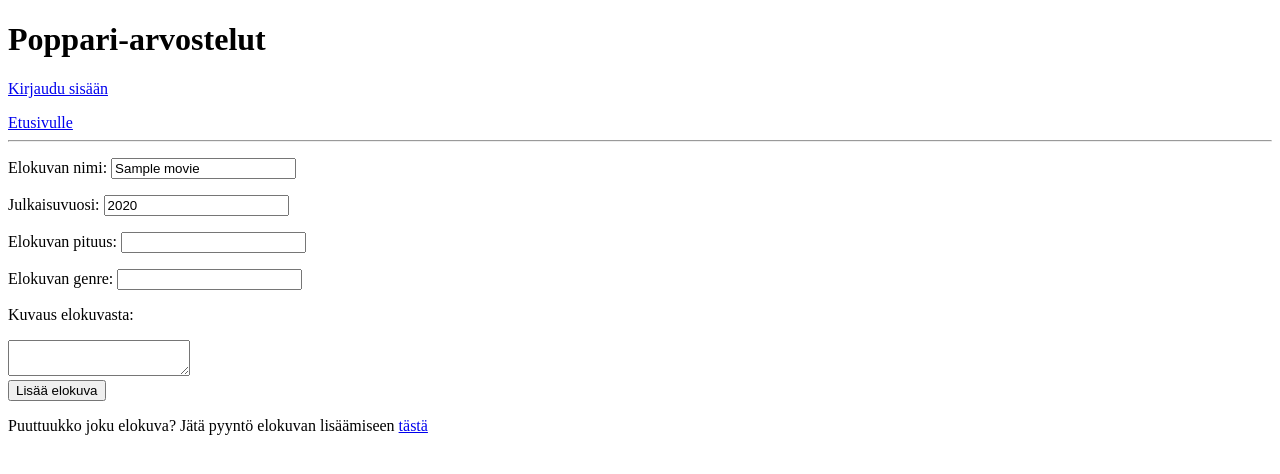
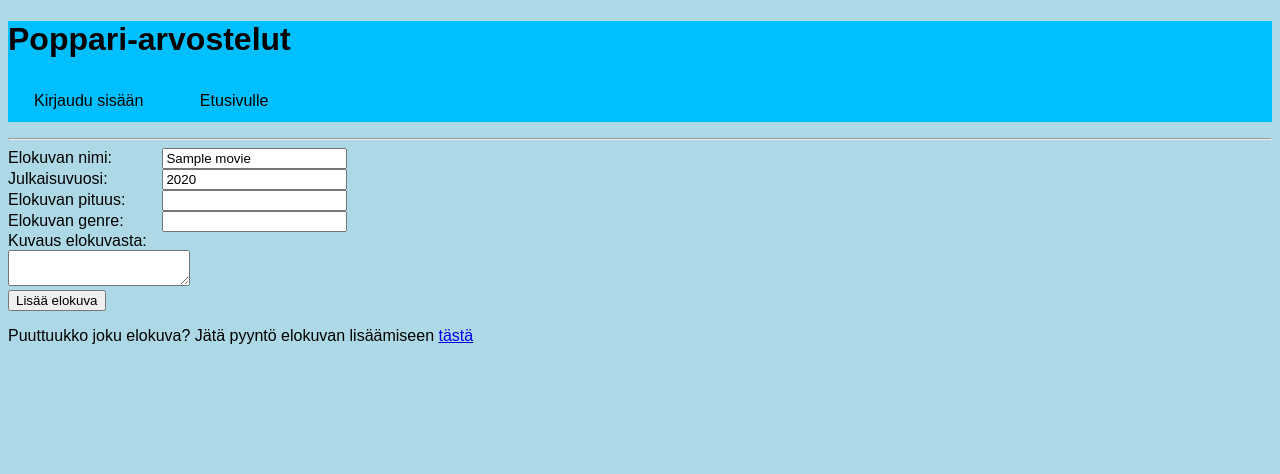
Before and after one commit to T-Marenk/Elokuva-arvostelusovellus, a Flask app: template templates/new_movie.html in a window 1280 px wide. Shown: the top 474 px of the page. Run offline with Flask 2, Linux system fonts and the light colour scheme; the template is opened without the code that fills it: most values are stand-ins (such as "Sample title", 1, 10 or a date in 2020).

Commit message:
Appearance improvements

```diff
--- /dev/null
+++ b/static/styles/mainpage.css
@@ -0,0 +1,64 @@
+body {
+	font-family: 'Arial', 'Helvetica', sans-serif;
+	background: LightBlue;
+}
+
+.header {
+	background: DeepSkyBlue;
+}
+
+.menu {
+	background-color: DeepSkyBlue;
+	border: None;
+	color: black;
+	padding: 12px 26px;
+	text-decoration: none;
+	display: inline-block;
+	font-size: 16px;
+	cursor: pointer;
+}
+
+.menu:hover {
+	background-color: LightBlue;
+}
+
+.admin_link {
+	background-color: LightBlue;
+	border: None;
+	color: black;
+	padding: 10px 22px;
+	text-decoration: none;
+	display: inline-block;
+	font-size: 16px;
+}
+
+.admin_link:hover {
+	background-color: DeepSkyBlue;
+}
+
+.show_movie {
+	background-color: LightGray;
+	display: inline-block;
+	padding: 3px 6px;
+	border: 1px solid black;
+	border-radius: 6px;
+	text-decoration: none;
+}
+
+.label {
+	width: 150px;
+	display: inline-block;
+	text-align: left;
+}
+
+.label2 {
+	width: 160px;
+	display: inline-block;
+	text-align: left;
+}
+
+.label3 {
+	width: 170px;
+	display: inline-block;
+	text-align: left;
+}
--- a/templates/layout.html
+++ b/templates/layout.html
@@ -1,19 +1,26 @@
 <!DOCTYPE html>
+<head>
+	<link rel="stylesheet" type="text/css" href="{{ url_for('static',filename='styles/mainpage.css') }}">
+	<meta name="viewport" content="width=device-width, initial-scale=1">
+</head>
 <title>
 	Poppari-arvostelut - {% block title %}{% endblock %}
 </title>
+<body>
+	<div class="header">
 	<h1>
 		Poppari-arvostelut
 	</h1>
 	<p>
 		{% if session.username %}
 		{{ session.username }}
-	<a href="/logout">Kirjaudu ulos</a>
+		<a href="/logout" class="menu">Kirjaudu ulos</a>
 		{% else %}
-	<a href="/login">Kirjaudu sisään</a>
+		<a href="/login" class="menu">Kirjaudu sisään</a>
 		{% endif %}
+	<a href="/" class="menu">Etusivulle</a>
 	</p>
-<a href="/">Etusivulle</a>
+	</div>
 <hr>
 	{% with messages = get_flashed_messages() %}
 	{% if messages %}
@@ -27,3 +34,4 @@
 <p>
 	Puuttuukko joku elokuva? Jätä pyyntö elokuvan lisäämiseen <a href="/movie_request">tästä</a>
 </p>
+</body>
--- a/templates/movie_request.html
+++ b/templates/movie_request.html
@@ -6,11 +6,11 @@
 </h2>
 <form action="/leave_request" method="POST">
 	<p>
-		<label for="mname">Elokuvan nimi:</label>
+		<label class="label3" for="mname">Elokuvan nimi:</label>
 		<input id="mname" type="text" name="movie_name">
 	</p>
 	<p>
-		<label for="myear">Elokuvan julkaisuvuosi:</label>
+		<label class="label3" for="myear">Elokuvan julkaisuvuosi:</label>
 		<input id="myear" type="text" name="movie_year">
 	</p>
 	<input type="hidden" name="csrf_token" value="{{ session.csrf_token }}">
--- a/templates/new_movie.html
+++ b/templates/new_movie.html
@@ -2,21 +2,30 @@
 {% block title %}Uusi{% endblock %}
 {% block content %}
 <form action="/add_movie" method=POST>
-	<p>
-		Elokuvan nimi: <input type="text" name="name" value="{{ movie.movie_name }}">
-	</p>
-	<p>
-		Julkaisuvuosi: <input type="text" name="year" value="{{ movie.year }}">
-	</p>
-	<p>
-		Elokuvan pituus: <input type="text" name="length">
-	</p>
-	<p>
-		Elokuvan genre: <input type="text" name="genre">
-	</p>
-	<p>
+	<label class="label">
+		Elokuvan nimi:
+	</label>
+	<input type="text" name="name" value="{{ movie.movie_name }}">
+	<br>
+	<label class="label">
+		Julkaisuvuosi:
+	</label>
+	<input type="text" name="year" value="{{ movie.year }}">
+	<br>
+	<label class="label">
+		Elokuvan pituus:
+	</label>
+	<input type="text" name="length">
+	<br>
+	<label class="label">
+		Elokuvan genre:
+	</label>
+	<input type="text" name="genre">
+	<br>
+	<label class="label">
 		Kuvaus elokuvasta:
-	</p>
+	</label>
+	<br>
 	<textarea name="description"></textarea> <br>
 	<input type="hidden" name="id" value="{{ id }}">
 	<input type="hidden" name="csrf_token" value="{{ session.csrf_token }}">
```
Also changed, not shown: templates/index.html (+4 -4 lines), templates/movie.html (+12 -2 lines), templates/register.html (+6 -14 lines). Lines whose indentation alone changed are shown as unchanged.
